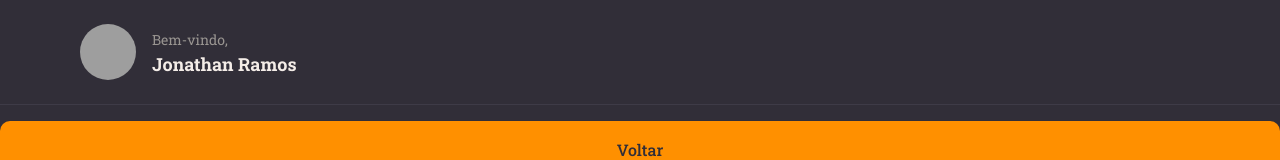
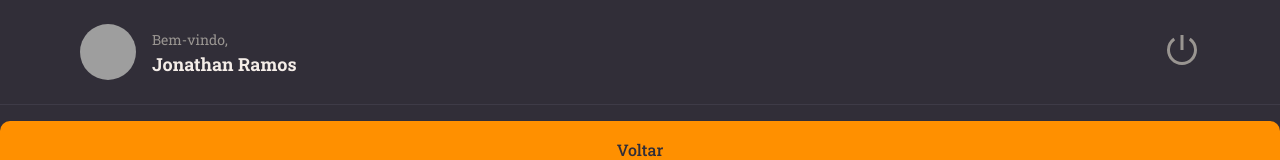
Before and after one commit to desenvjonathan/rocketnotes, a React (Vite) app: page / in a window 1280 px wide. Shown: the top 160 px of the page. Built offline with nearby package versions, Linux system fonts and the light colour scheme; grey boxes are pictures that could not be loaded.

Commit message:
add icon

```diff
--- a/package.json
+++ b/package.json
@@ -11,6 +11,7 @@
   "dependencies": {
     "react": "^18.2.0",
     "react-dom": "^18.2.0",
+    "react-icons": "^4.7.1",
     "styled-components": "^5.3.6"
   },
   "devDependencies": {
--- a/src/components/Header/index.jsx
+++ b/src/components/Header/index.jsx
@@ -1,4 +1,5 @@
-import { Container, Profile } from './styles'
+import { RiShutDownLine } from 'react-icons/ri'
+import { Container, Profile, Logout } from './styles'
 
 export function Header() {
   return (
@@ -13,6 +14,10 @@
           <strong>Jonathan Ramos</strong>
         </div>
       </Profile>
+
+      <Logout>
+        <RiShutDownLine/>
+      </Logout>
     </Container>
   )
 }
--- a/src/components/Header/styles.js
+++ b/src/components/Header/styles.js
@@ -1,3 +1,4 @@
+import { RiShutDownLine } from 'react-icons/ri'
 import styled from "styled-components";
 
 export const Container = styled.header`
@@ -42,3 +43,13 @@
     }
   }
 `
+
+export const Logout = styled.button`
+  border: none;
+  background: none;
+
+  > svg {
+    color: ${({ theme }) => theme.COLORS.GRAY_100};
+    font-size: 36px;
+  }
+`
--- a/src/styles/global.js
+++ b/src/styles/global.js
@@ -29,6 +29,6 @@
   }
 
   button:hover, a:hover {
-    filter: brightness(0.9);
+    filter: brightness(0.85);
   }
 `
```
Also changed, not shown: 1 other file (tests, documents, lock files or other folders).
